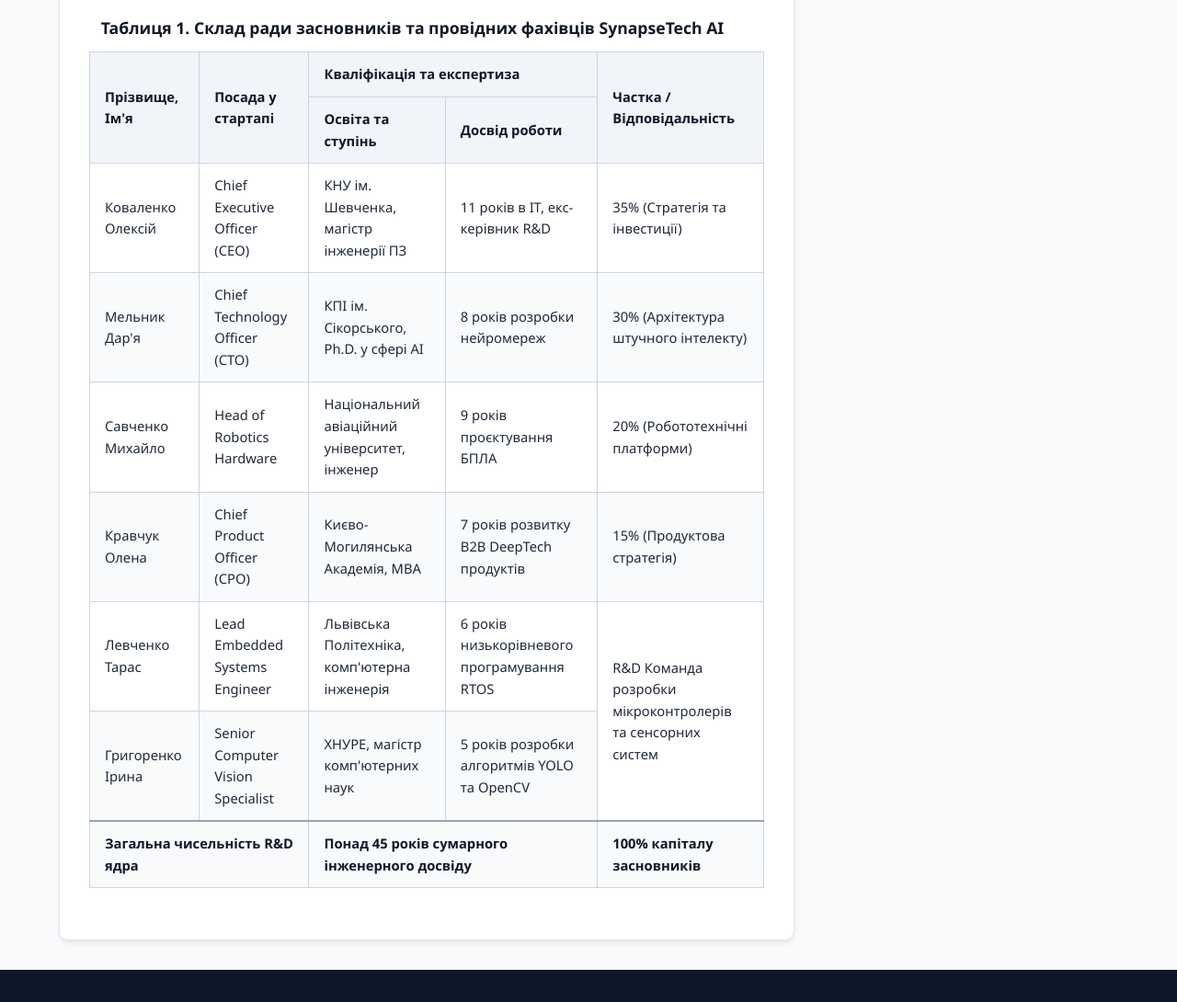
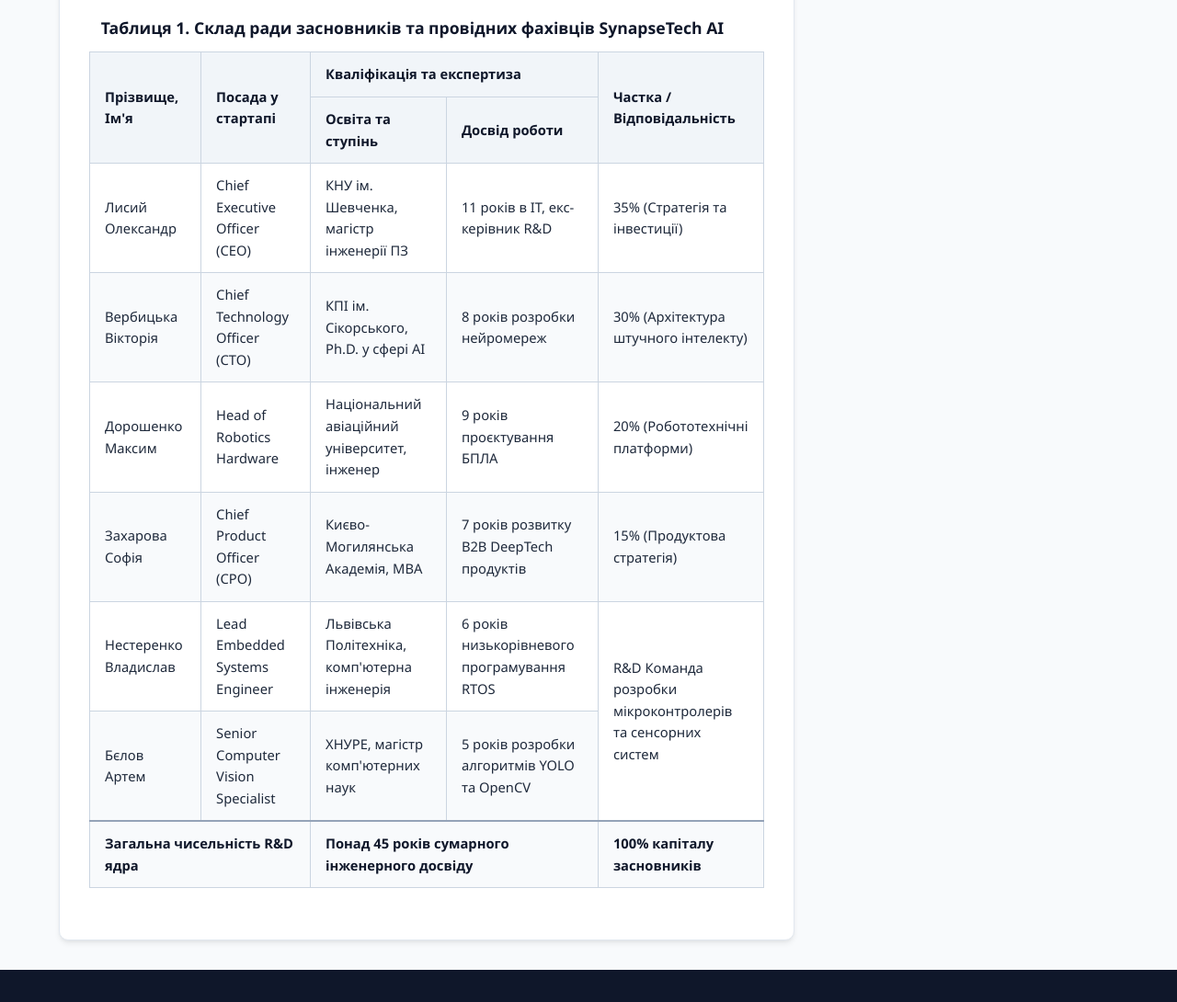
Before and after one commit to Sasha7543/RFPS_Lab1, a plain HTML site: page index.html in a window 1280 px wide. Shown: the part 2184-3274 px from the top of the page at 92% size. Drawn offline with Linux system fonts and the light colour scheme.

Commit message:
Add files via upload

```diff
--- a/index.html
+++ b/index.html
@@ -124,42 +124,42 @@
               </thead>
               <tbody>
                 <tr>
-                  <td>Коваленко Олексій</td>
+                  <td>Лисий Олександр</td>
                   <td>Chief Executive Officer (CEO)</td>
                   <td>КНУ ім. Шевченка, магістр інженерії ПЗ</td>
                   <td>11 років в IT, екс-керівник R&amp;D</td>
                   <td>35% (Стратегія та інвестиції)</td>
                 </tr>
                 <tr>
-                  <td>Мельник Дар'я</td>
+                  <td>Вербицька Вікторія</td>
                   <td>Chief Technology Officer (CTO)</td>
                   <td>КПІ ім. Сікорського, Ph.D. у сфері AI</td>
                   <td>8 років розробки нейромереж</td>
                   <td>30% (Архітектура штучного інтелекту)</td>
                 </tr>
                 <tr>
-                  <td>Савченко Михайло</td>
+                  <td>Дорошенко Максим</td>
                   <td>Head of Robotics Hardware</td>
                   <td>Національний авіаційний університет, інженер</td>
                   <td>9 років проєктування БПЛА</td>
                   <td>20% (Робототехнічні платформи)</td>
                 </tr>
                 <tr>
-                  <td>Кравчук Олена</td>
+                  <td>Захарова Софія</td>
                   <td>Chief Product Officer (CPO)</td>
                   <td>Києво-Могилянська Академія, MBA</td>
                   <td>7 років розвитку B2B DeepTech продуктів</td>
                   <td>15% (Продуктова стратегія)</td>
                 </tr>
                 <tr>
-                  <td>Левченко Тарас</td>
+                  <td>Нестеренко Владислав</td>
                   <td>Lead Embedded Systems Engineer</td>
                   <td>Львівська Політехніка, комп'ютерна інженерія</td>
                   <td>6 років низькорівневого програмування RTOS</td>
                   <td rowspan="2">R&amp;D Команда розробки мікроконтролерів та сенсорних систем</td>
                 </tr>
                 <tr>
-                  <td>Григоренко Ірина</td>
+                  <td>Бєлов Артем</td>
                   <td>Senior Computer Vision Specialist</td>
                   <td>ХНУРЕ, магістр комп'ютерних наук</td>
                   <td>5 років розробки алгоритмів YOLO та OpenCV</td>
```
Also changed, not shown: feedback.html (+1 -1 lines), 1 other file.
